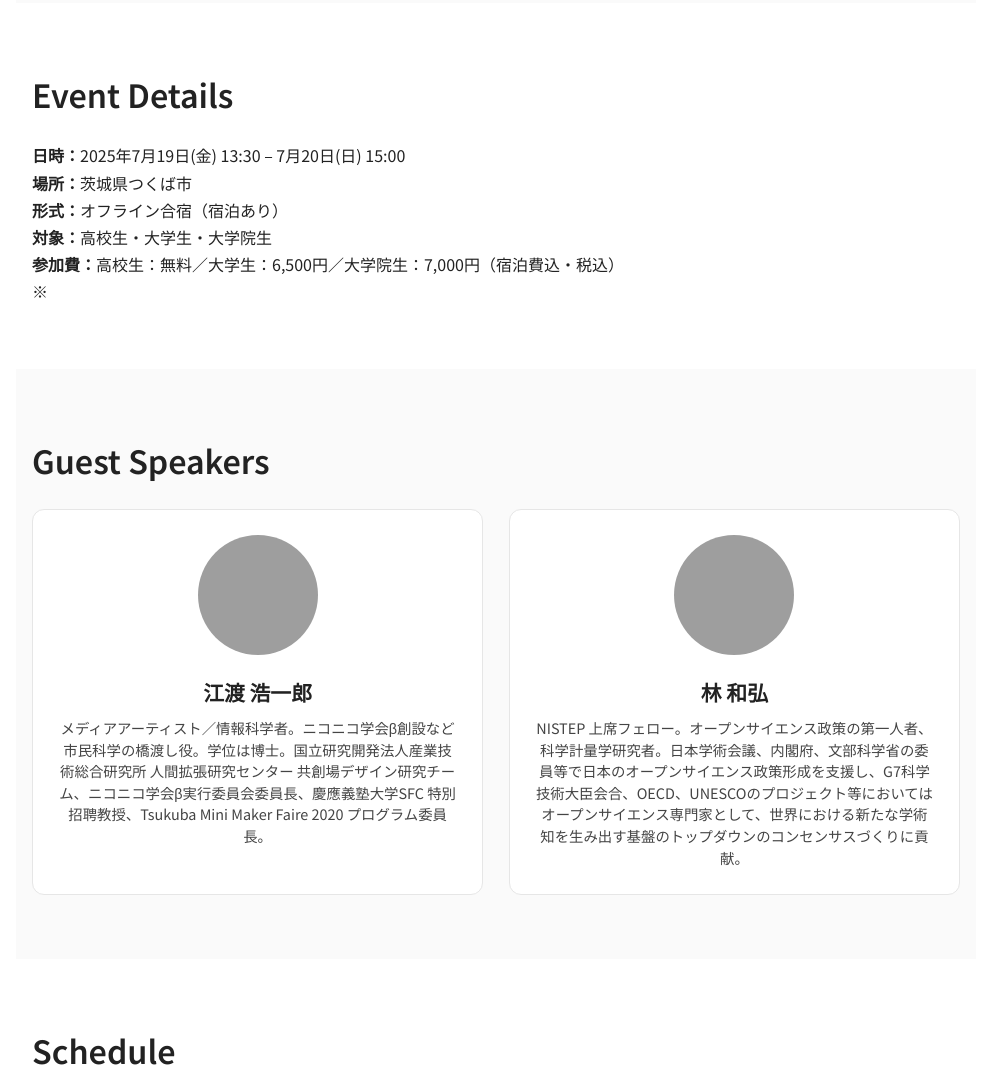
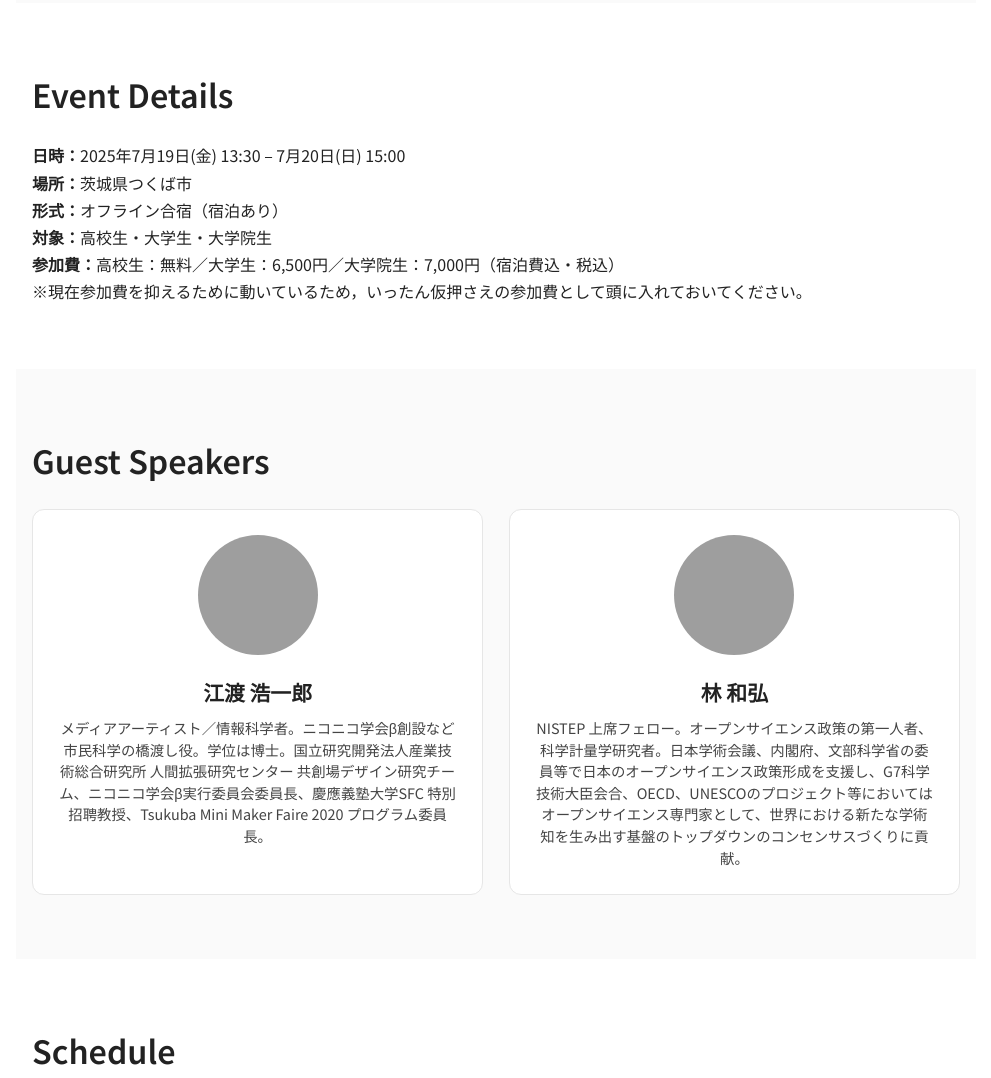
Before and after one commit to Suke-go/studemia-summer2025, a plain HTML site: page index.html in a window 1280 px wide. Shown: the part 1287-2365 px from the top of the page, without its empty margins (144-1135 px from the left). Drawn offline with Linux system fonts and the light colour scheme; grey boxes are pictures that could not be loaded.

Commit message:
Update index.html

```diff
--- a/index.html
+++ b/index.html
@@ -223,7 +223,7 @@
       <li><strong>形式：</strong>オフライン合宿（宿泊あり）</li>
       <li><strong>対象：</strong>高校生・大学生・大学院生</li>
       <li><strong>参加費：</strong>高校生：無料／大学生：6,500円／大学院生：7,000円（宿泊費込・税込）</li>
-      <li>※</li>
+      <li>※現在参加費を抑えるために動いているため，いったん仮押さえの参加費として頭に入れておいてください。</li>
     </ul>
   </section>
 
```
